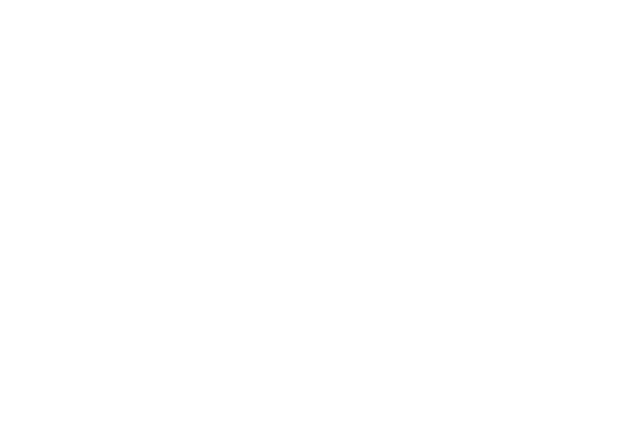
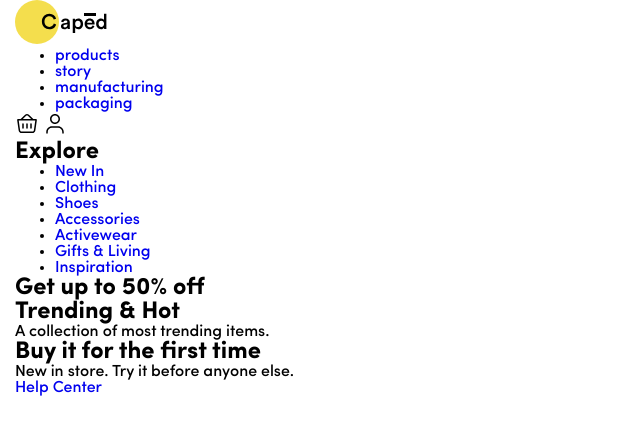
Before and after one commit to AnnLP2/wigs_project, a website: page index.html in a window 1280 px wide. Shown: the whole page, without its empty margins (0-640 px from the left). Drawn offline with Linux system fonts and the light colour scheme.

Commit message:
added header, main, footer

```diff
--- a/index.html
+++ b/index.html
@@ -27,9 +27,94 @@
             crossorigin="anonymous"
     />
     <link rel="stylesheet" href="./css/style.css">
-    <title>Document</title>
+    <title>Caped</title>
 </head>
-<body>
+<body class="body">
+<header class="header">
+    <div class="container">
+        <div class="header-box">
+            <a class="logo" href="./index.html">
+                <img src="./img/logo.svg" alt="Logo" width="93" height="44"/>
+            </a>
+            <nav class="menu">
+                <ul class="menu__list">
+                    <li class="menu__item"><a class="menu__link" href="#">products</a></li>
+                    <li class="menu__item"><a class="menu__link" href="#">story</a></li>
+                    <li class="menu__item"><a class="menu__link" href="#">manufacturing</a></li>
+                    <li class="menu__item"><a class="menu__link" href="#">packaging</a></li>
+                </ul>
+            </nav>
+            <a class="header-box__basket" href="#">
+                <svg width="24" height="24" viewBox="0 0 24 24" fill="none" xmlns="http://www.w3.org/2000/svg">
+                    <path fill-rule="evenodd" clip-rule="evenodd"
+                          d="M5.69865 7L10.0973 2.78467C11.161 1.7653 12.839 1.7653 13.9027 2.78467L18.3013 7H20.847C21.4555 7 21.923 7.53899 21.8369 8.14142L20.368 18.4243C20.1568 19.9022 18.8911 21 17.3981 21H6.6019C5.10895 21 3.84318 19.9022 3.63205 18.4243L2.16307 8.14142C2.07701 7.53899 2.54447 7 3.15302 7H5.69865ZM11.1351 3.86766C11.6186 3.4043 12.3814 3.4043 12.8649 3.86766L16.1334 7H7.86658L11.1351 3.86766ZM3.72952 8.5L5.11697 18.2121C5.22254 18.9511 5.85542 19.5 6.6019 19.5H17.3981C18.1446 19.5 18.7775 18.9511 18.883 18.2121L20.2705 8.5H3.72952Z"
+                          fill="black"/>
+                    <path fill-rule="evenodd" clip-rule="evenodd"
+                          d="M8 11.25C8.41421 11.25 8.75 11.5858 8.75 12V16C8.75 16.4142 8.41421 16.75 8 16.75C7.58579 16.75 7.25 16.4142 7.25 16V12C7.25 11.5858 7.58579 11.25 8 11.25Z"
+                          fill="black"/>
+                    <path fill-rule="evenodd" clip-rule="evenodd"
+                          d="M12 11.25C12.4142 11.25 12.75 11.5858 12.75 12V16C12.75 16.4142 12.4142 16.75 12 16.75C11.5858 16.75 11.25 16.4142 11.25 16V12C11.25 11.5858 11.5858 11.25 12 11.25Z"
+                          fill="black"/>
+                    <path fill-rule="evenodd" clip-rule="evenodd"
+                          d="M16 11.25C16.4142 11.25 16.75 11.5858 16.75 12V16C16.75 16.4142 16.4142 16.75 16 16.75C15.5858 16.75 15.25 16.4142 15.25 16V12C15.25 11.5858 15.5858 11.25 16 11.25Z"
+                          fill="black"/>
+                </svg>
+            </a>
+            <a class="header-box__account" href="#">
+                <svg width="24" height="24" viewBox="0 0 24 24" fill="none" xmlns="http://www.w3.org/2000/svg">
+                    <path fill-rule="evenodd" clip-rule="evenodd"
+                          d="M12 10.5C13.933 10.5 15.5 8.933 15.5 7C15.5 5.067 13.933 3.5 12 3.5C10.067 3.5 8.5 5.067 8.5 7C8.5 8.933 10.067 10.5 12 10.5ZM12 12C14.7614 12 17 9.76142 17 7C17 4.23858 14.7614 2 12 2C9.23858 2 7 4.23858 7 7C7 9.76142 9.23858 12 12 12Z"
+                          fill="black"/>
+                    <path fill-rule="evenodd" clip-rule="evenodd"
+                          d="M9 15.75C6.65279 15.75 4.75 17.6528 4.75 20V21C4.75 21.4142 4.41421 21.75 4 21.75C3.58579 21.75 3.25 21.4142 3.25 21V20C3.25 16.8244 5.82436 14.25 9 14.25H15C18.1756 14.25 20.75 16.8244 20.75 20V21C20.75 21.4142 20.4142 21.75 20 21.75C19.5858 21.75 19.25 21.4142 19.25 21V20C19.25 17.6528 17.3472 15.75 15 15.75H9Z"
+                          fill="black"/>
+                </svg>
+            </a>
+        </div>
+    </div>
+</header>
+<main>
+    <div class="container">
+        <aside class="sidebar">
+            <h2 class="sidebar-title">Explore</h2>
+            <ul class="sidebar__list">
+                <li class="sidebar__item"><a class="sidebar__link" href="#">New In</a></li>
+                <li class="sidebar__item"><a class="sidebar__link" href="#">Clothing</a></li>
+                <li class="sidebar__item"><a class="sidebar__link" href="#">Shoes</a></li>
+                <li class="sidebar__item"><a class="sidebar__link" href="#">Accessories</a></li>
+                <li class="sidebar__item"><a class="sidebar__link" href="#">Activewear</a></li>
+                <li class="sidebar__item"><a class="sidebar__link" href="#">Gifts & Living</a></li>
+                <li class="sidebar__item"><a class="sidebar__link" href="#">Inspiration</a></li>
+            </ul>
+        </aside>
+        <section class="sale">
+            <div class="sale__item">
+                <h2 class="sale__item-title">Get up to 50% off</h2>
+            </div>
+            <div class="sale__item"></div>
+            <div class="card"></div>
+            <div class="card"></div>
+        </section>
+        <section class="trendy">
+            <div class="trendy__item">
+                <h2 class="trendy__item-title">Trending & Hot</h2>
+                <p class="trendy__item-text">A collection of most trending items.</p>
+            </div>
+            <div class="trendy__item">
+                <h2 class="trendy__item-title">Buy it for the first time</h2>
+                <p class="trendy__item-text">New in store. Try it before anyone else.</p>
+            </div>
+            <div class="card"></div>
+            <div class="card"></div>
+        </section>
+    </div>
+</main>
+<footer class="footer-box">
+    <div class="container">
+        <a class="help" href="#">Help Center</a>
+    </div>
+</footer>
+
 
 <script src="./js/index.js"></script>
 </body>
--- a/sass/_start.scss
+++ b/scss/_start.scss
@@ -8,6 +8,13 @@
   font-weight: 500;
   font-style: normal;
   min-width: 375px;
+}
+
+.container {
+  max-width: 1336px;
+  min-width: 345px;
+  margin: 0 auto;
+  padding: 0 15px;
 }
 
 a {
```
Also changed, not shown: css/style.css, scss/_fonts.scss (renamed from sass/_fonts.scss), scss/_variables.scss (added), scss/style.scss (line endings or trailing spaces).
